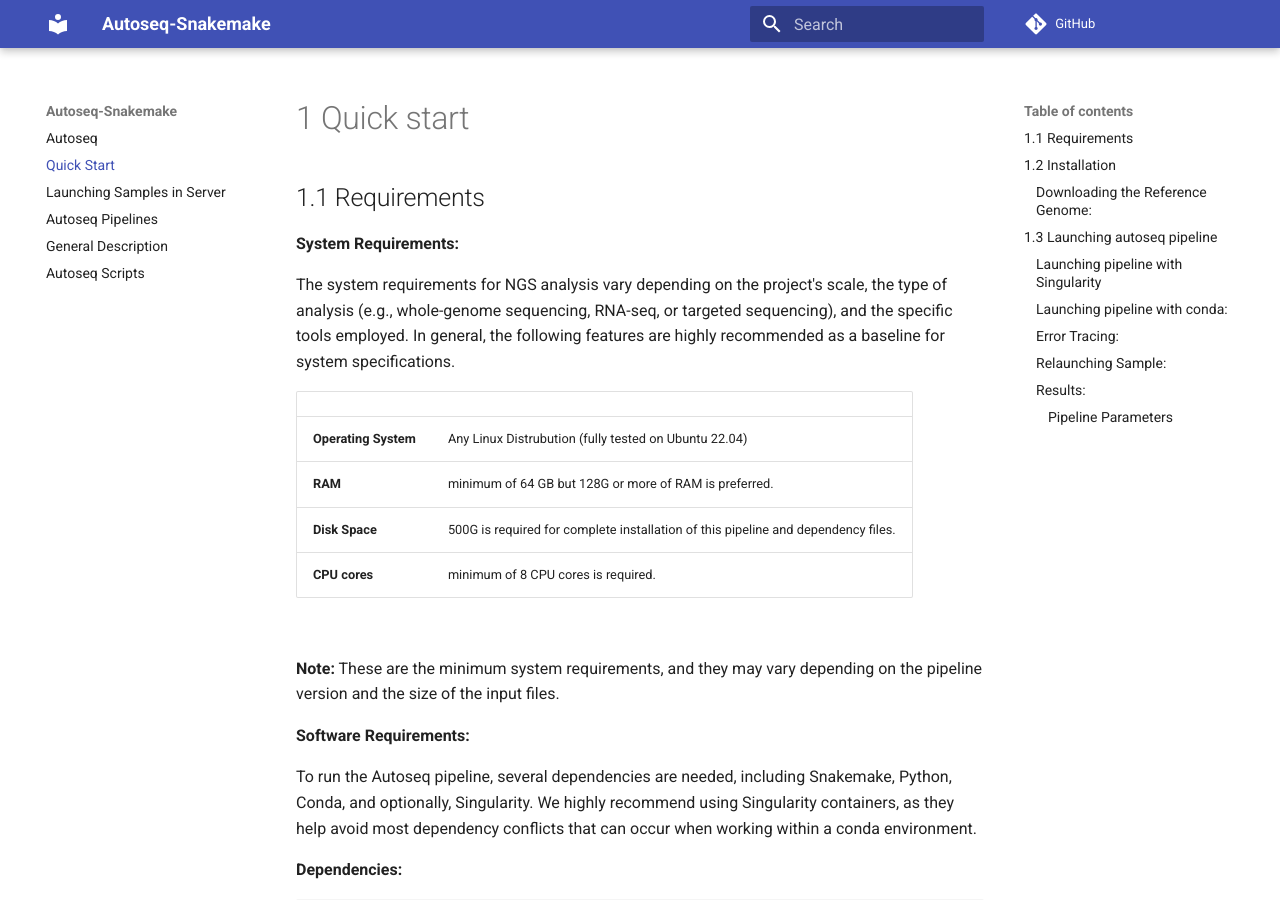
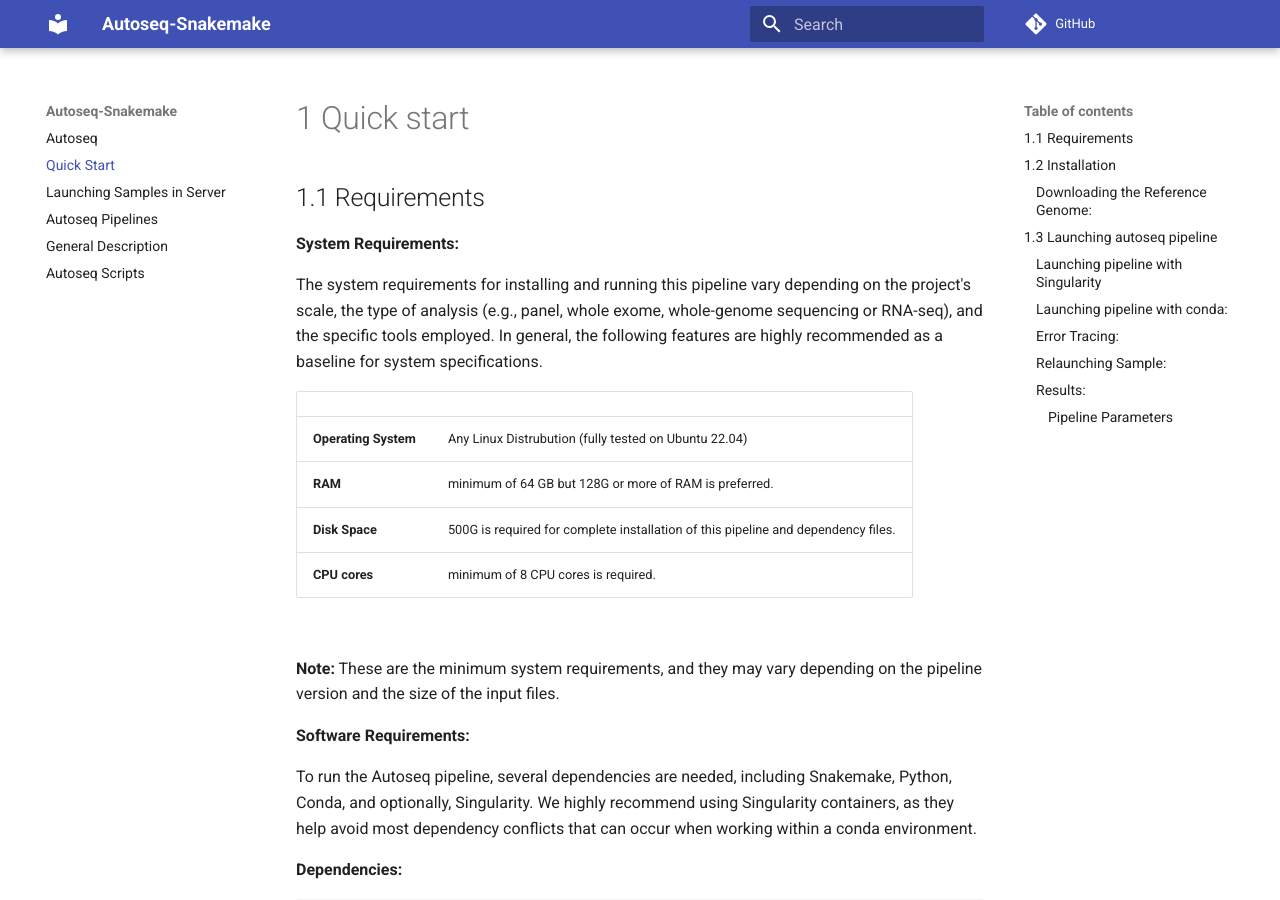
Before and after one commit to ClinSeq/autoseq-snakemake, an MkDocs documentation site: the page built from docs/quick_start.md, in a window 1280 px wide and 900 px high. Built offline with MkDocs 1.6.1 and Material for MkDocs 9.7.7, drawn with Linux system fonts in a browser that asks for light colours; comment, search, counter and statistics services are not loaded.

Commit message:
Update quick_start.md

```diff
--- a/docs/quick_start.md
+++ b/docs/quick_start.md
@@ -4,7 +4,7 @@
 
 **System Requirements:**
 
-The system requirements for NGS analysis vary depending on the project's scale, the type of analysis (e.g., whole-genome sequencing, RNA-seq, or targeted sequencing), and the specific tools employed. In general, the following features are highly recommended as a baseline for system specifications.
+The system requirements for installing and running this pipeline vary depending on the project's scale, the type of analysis (e.g., panel, whole exome, whole-genome sequencing or RNA-seq), and the specific tools employed. In general, the following features are highly recommended as a baseline for system specifications.
 
 |||
 |----------------------|----------------|
```
